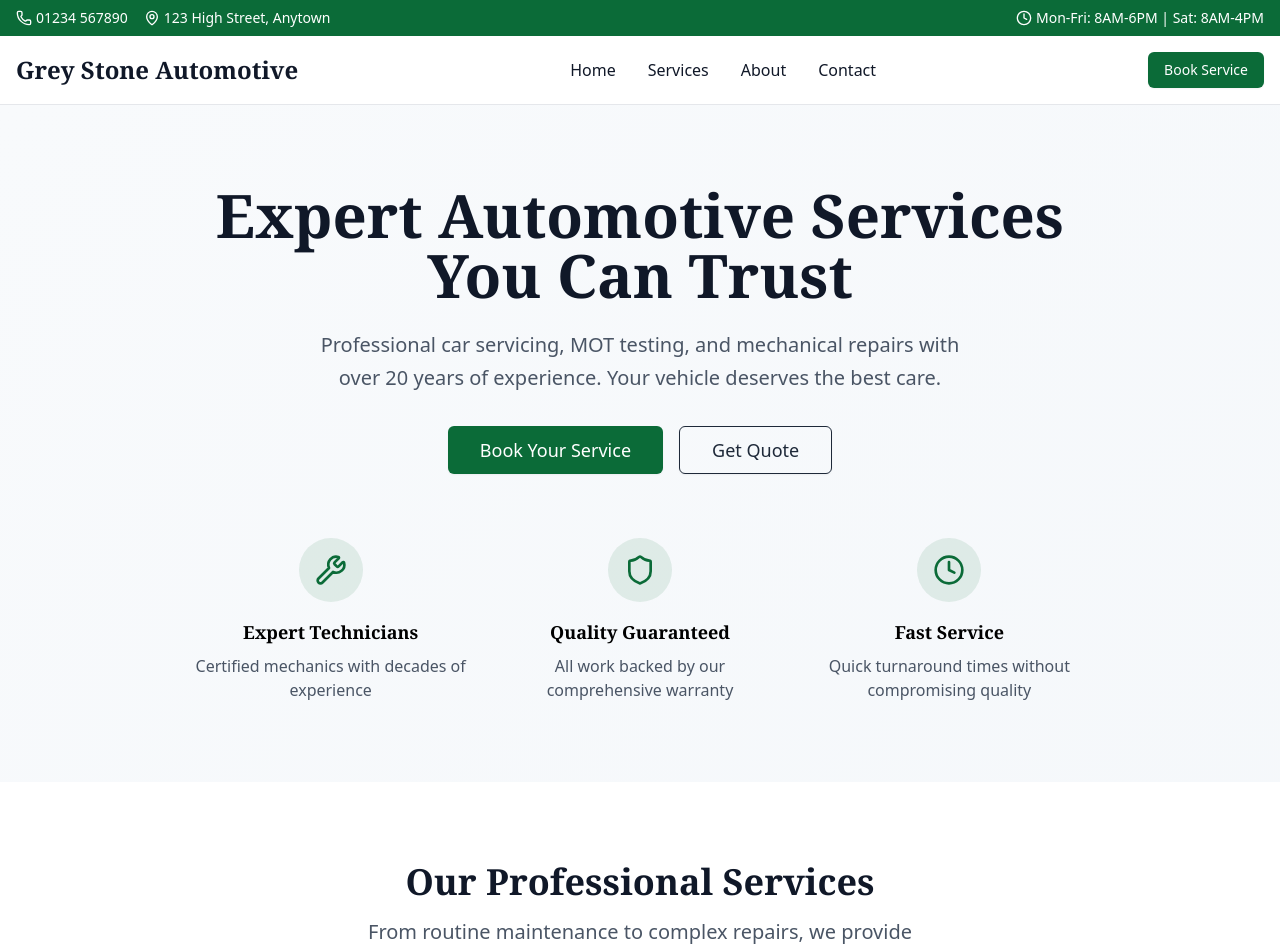
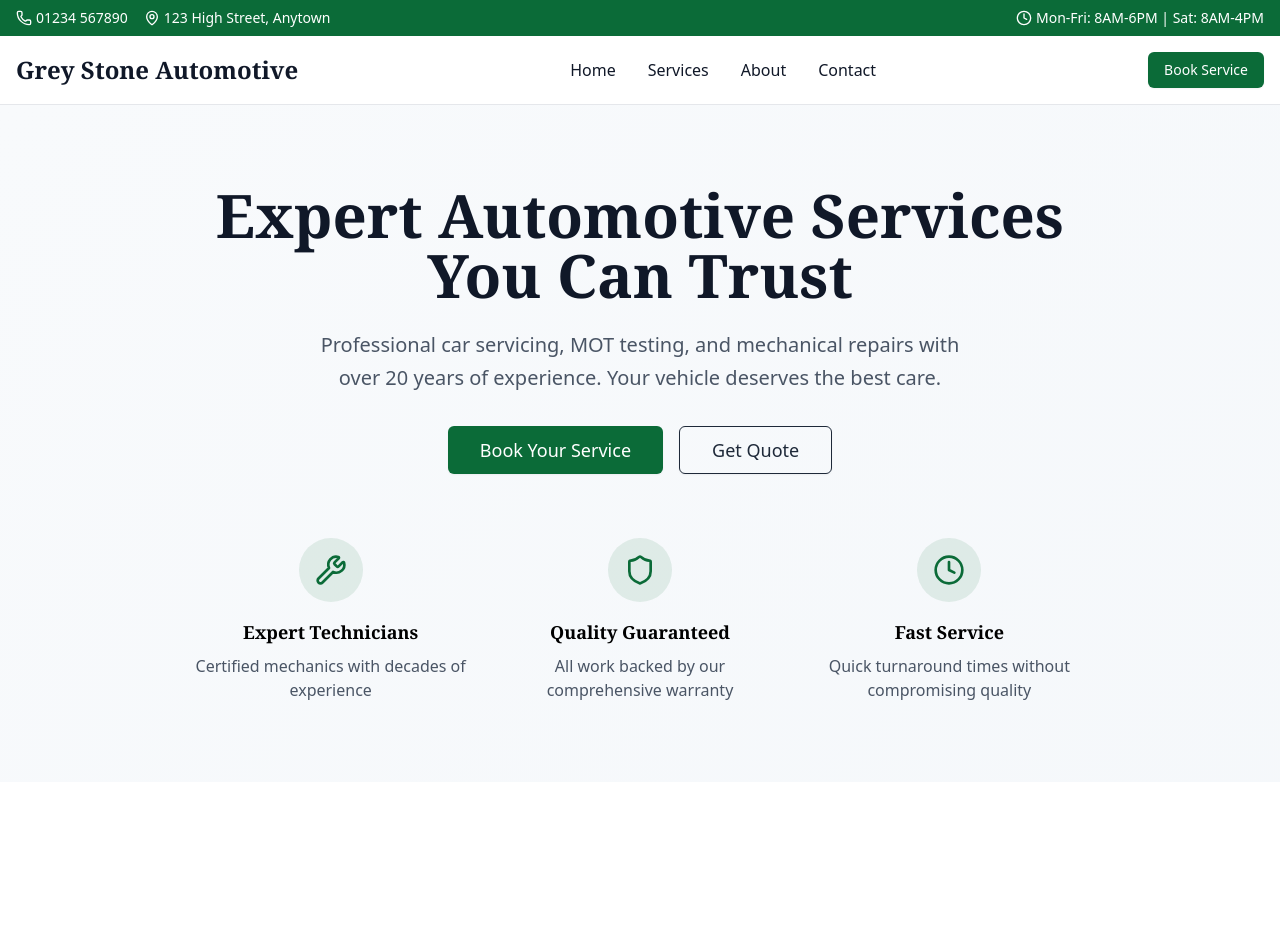
Before and after one commit to shandiru/GreyStoneAutomotive, a React (Vite) app: page / in a window 1280 px wide. Shown: the top 950 px of the page. After the commit the page ends 800 px from the top, so only its background shows below. Built offline with nearby package versions, Linux system fonts and the light colour scheme.

Commit message:
add hero and header

```diff
--- a/src/App.jsx
+++ b/src/App.jsx
@@ -9,10 +9,10 @@ function App() {
     <>
       <Header />
       <Hero />
-      <Services />
+      {/* <Services />
       <About />
       <Contact />
-      <Footer />
+      <Footer /> */}
       {/* Add other components like Contact, Footer, etc. as needed */}
     </>
 
```
